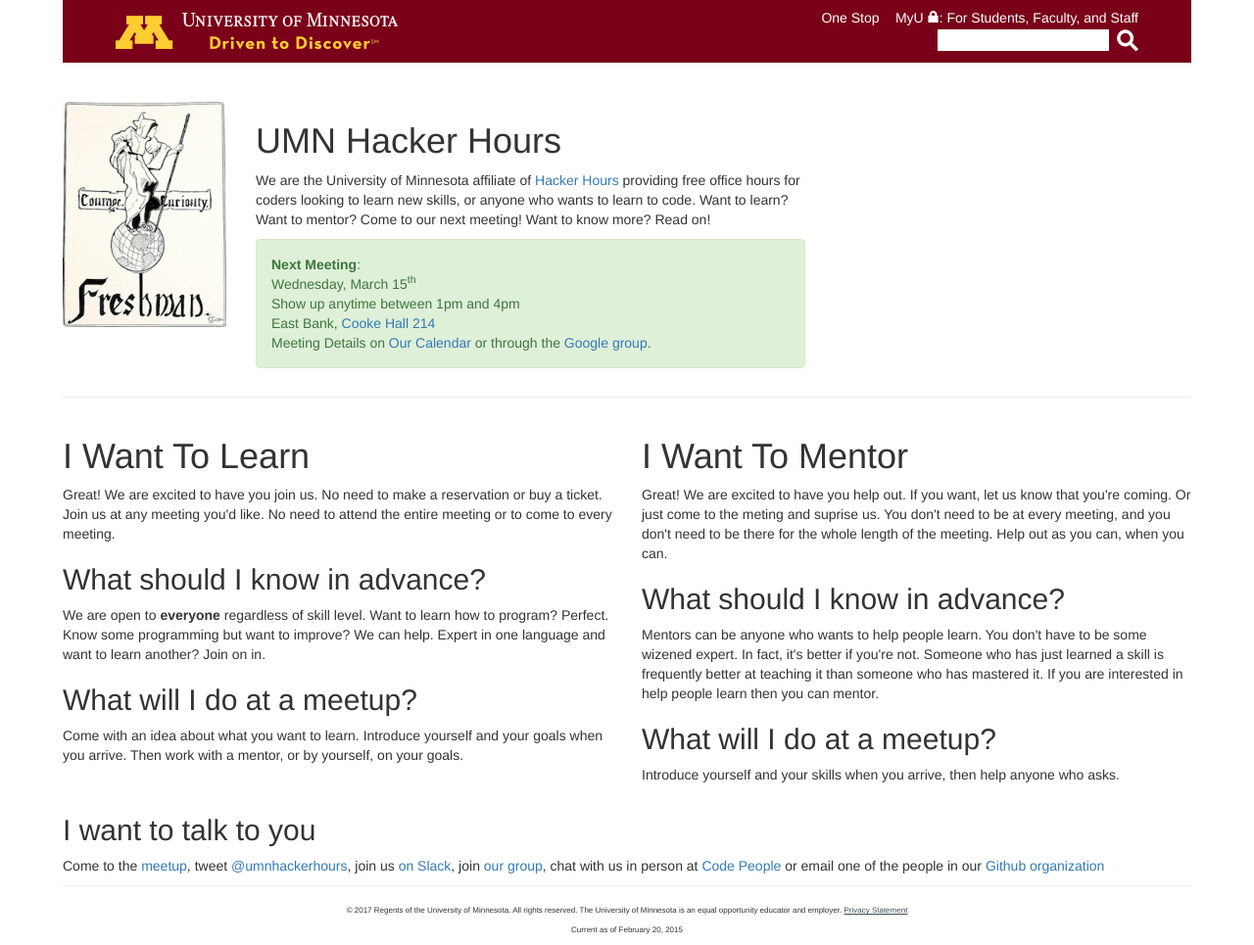
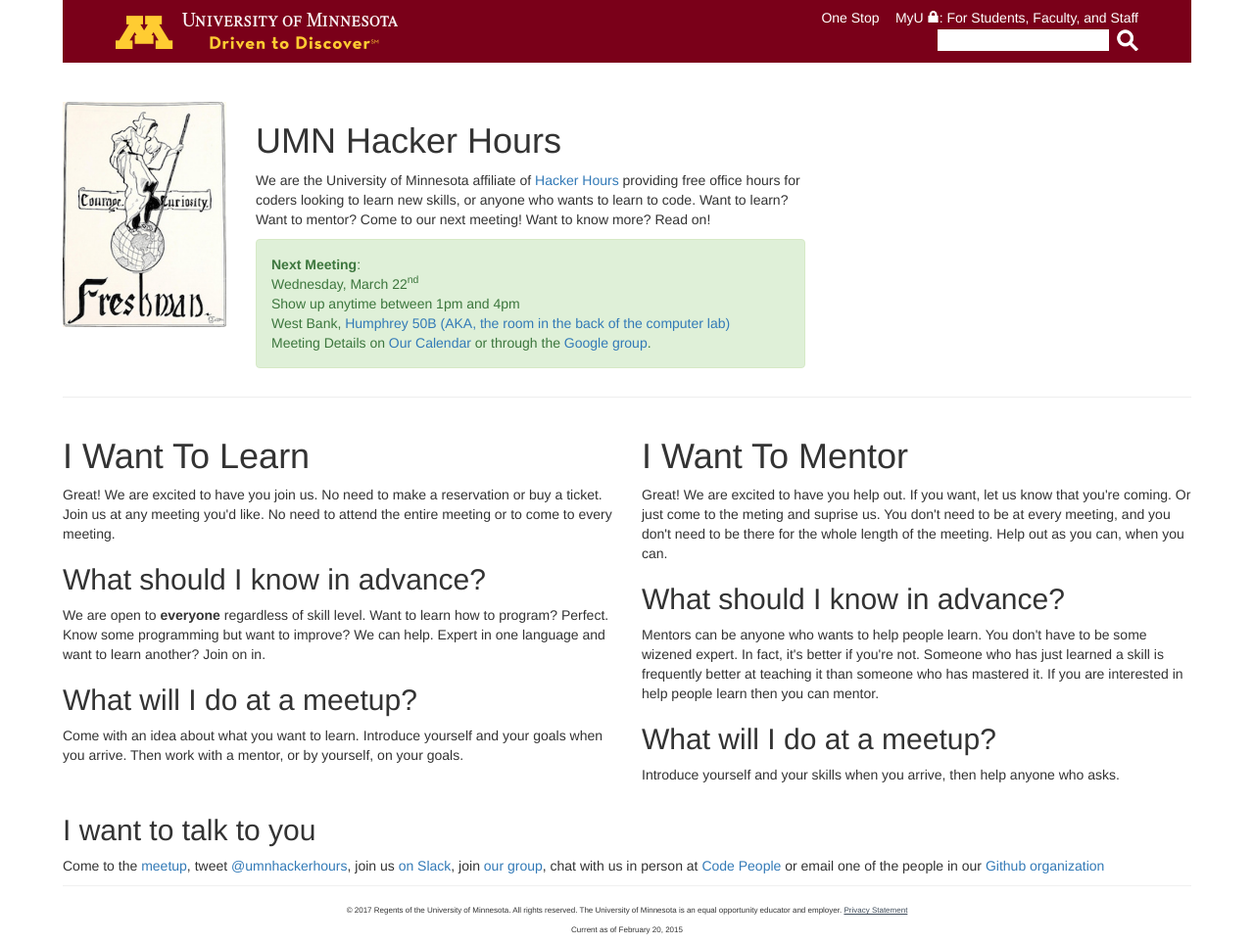
Before and after one commit to umnhackerhours/umnhackerhours.github.io, a Jekyll site: the page built from index.markdown, in a window 1280 px wide. Shown: the whole page at 98% size. Built offline with Jekyll 4.4.1, drawn with Linux system fonts in a browser that asks for light colours.

Commit message:
2017-03-22

```diff
--- a/index.markdown
+++ b/index.markdown
@@ -13,7 +13,7 @@ description: Home
       <div class="alert alert-success" role="alert">
         <a class="anchor" id="next_meeting"></a>
         <strong>Next Meeting</strong>:<br />
-        Wednesday, March 15<sup>th</sup><br />
+        Wednesday, March 22<sup>nd</sup><br />
         Show up anytime between 1pm and 4pm<br />
         <!-- East Bank, <a href="http://campusmaps.umn.edu/cooke-hall">Cooke Hall 214</a><br /> -->
         <!-- West Bank, <a href="http://campusmaps.umn.edu/hubert-h-humphrey-school-public-affairs">Humphrey 50B (AKA, the room in the back of the computer lab)</a><br /> -->
@@ -21,7 +21,7 @@ description: Home
         <!-- The <strong>Code Kata Group</strong> will be discussing the <a href="https://github.com/exercism/x-common/blob/master/bob.md">Bob kata</a> from 2:30 - 4pm<br /> -->
         <!-- The <strong>Refactoring Reading Group</strong> will be discussing the <a href="https://refactoring.guru/smells/long-method">Long Method Smell</a> from 3 - 4pm<br /> -->
 
-        East Bank, <a href="http://campusmaps.umn.edu/cooke-hall">Cooke Hall 214</a><br />
+        West Bank, <a href="http://campusmaps.umn.edu/hubert-h-humphrey-school-public-affairs">Humphrey 50B (AKA, the room in the back of the computer lab)</a><br />
         Meeting Details on <a href="https://www.google.com/calendar/embed?src=umn.edu_ii9odmho4m63bsq19879mu0iis%40group.calendar.google.com&ctz=America/Chicago">Our Calendar</a> or through the <a href='https://groups.google.com/a/umn.edu/d/hackerhours'>Google group</a>.
       </div>
     </div>
```
